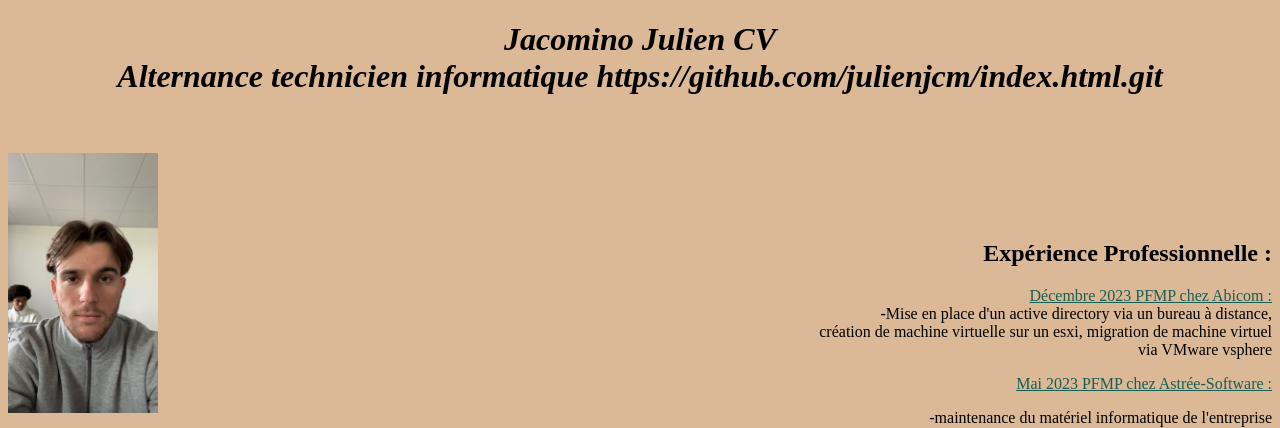
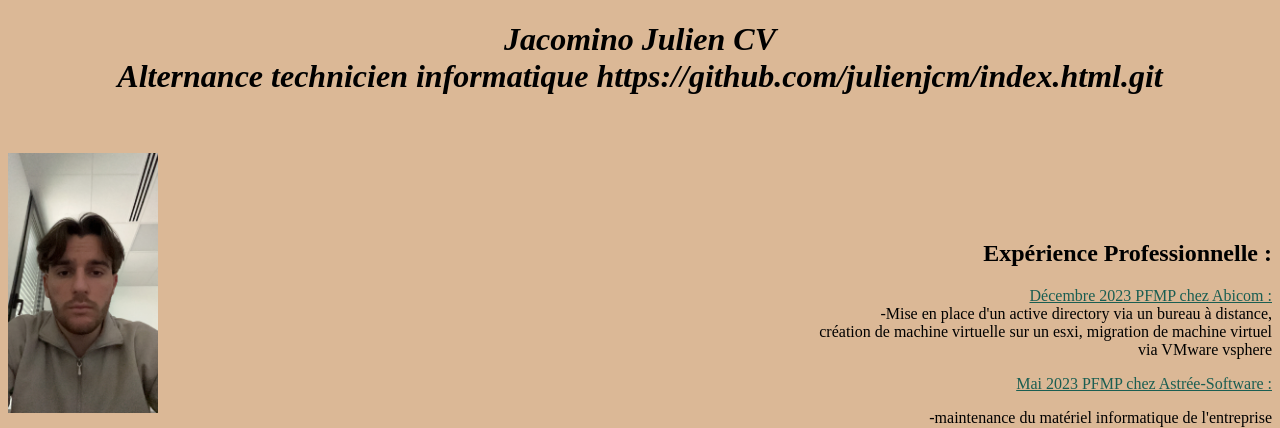
Before and after one commit to julienjcm/index.html, a plain HTML site: page index.html in a window 1280 px wide. Shown: the top 428 px of the page. Drawn offline with Linux system fonts and the light colour scheme.

Commit message:
changement photo cv

```diff
--- a/index.html
+++ b/index.html
@@ -14,7 +14,7 @@
           https://github.com/julienjcm/index.html.git</h1>
      <br> <br>
 
-     <img src="IMG_7843.JPG" alt="photo cv">
+     <img src="IMG_8013.JPG" alt="photo cv">
 
 
         <h2>Profil personnel :</h2>
```
Also changed, not shown: IMG_7843.JPG (deleted), IMG_8013.JPG (added).
